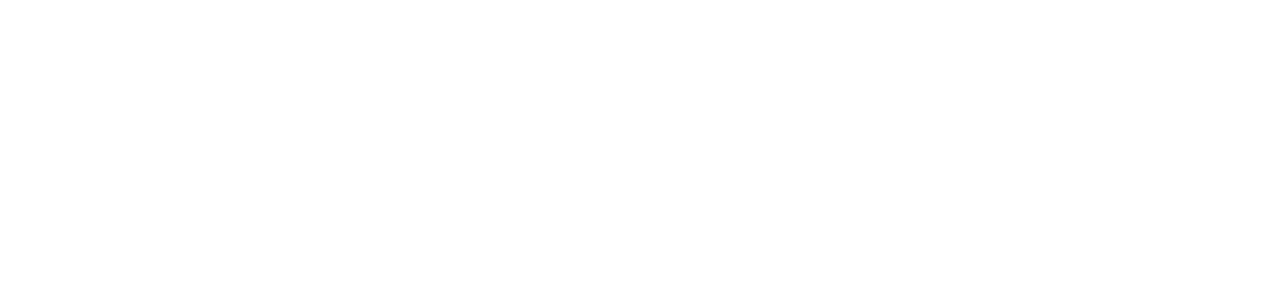
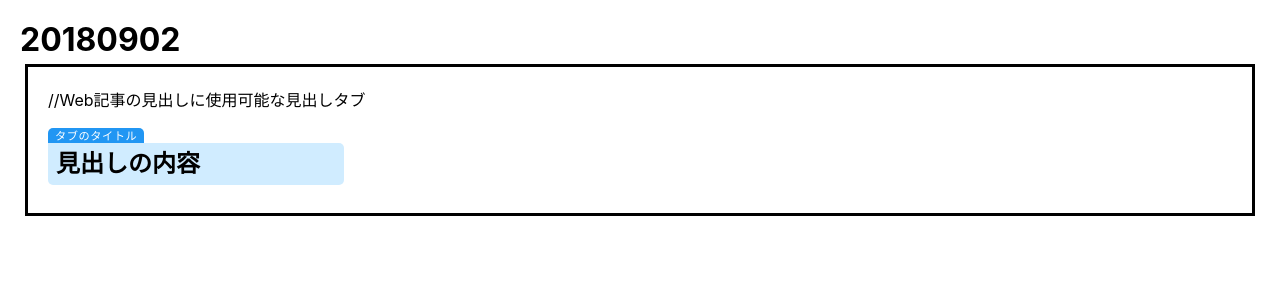
Before and after one commit to YukaKadokura/freespace, a Nuxt app: page /day/20180902 in a window 1280 px wide. Before the commit this address had no page. Shown: the top 300 px of the page. Built offline with nearby package versions, Linux system fonts and the light colour scheme.

Commit message:
20180902分のページの追加。Web記事の見出しに使用可能な見出しタブの実装。

```diff
--- /dev/null
+++ b/pages/day/20180902.vue
@@ -0,0 +1,52 @@
+<template>
+    <div id="Content">
+        {{ data1 }}
+        <h1>20180902</h1>
+        <div class="SubContent">
+            <p>//Web記事の見出しに使用可能な見出しタブ</p>
+            <v-flex xs12 sm6 md3>
+                <div id="midashi">
+                    <h2>見出しの内容</h2>
+                </div>
+            </v-flex>
+        </div>
+    </div>
+</template>
+
+<script>
+</script>
+
+<style>
+#Content{
+    padding:20px;
+}
+.SubContent{
+    margin:5px;
+    padding:20px;
+    border:solid;
+}
+#midashi{ /*見出し本体*/
+    position: relative;
+    color: black;
+    background: #d0ecff;
+    line-height: 1.4;
+    padding: 0.25em 0.5em;
+    margin: 2em 0 0.5em;
+    border-radius: 0 5px 5px 5px;
+}
+#midashi:after { /*タブ*/
+    position: absolute;
+    font-family: "Font Awesome 5 Free",'Quicksand','Avenir','Arial',sans-serif;
+    content: 'タブのタイトル';
+    background: #2196F3;
+    color: #fff;
+    left: 0px;
+    bottom: 100%;
+    border-radius: 5px 5px 0 0;
+    padding: 3px 7px 1px;
+    font-size: 0.7em;
+    line-height: 1;
+    letter-spacing: 0.05em
+}
+
+</style>
--- a/pages/index.vue
+++ b/pages/index.vue
@@ -2,6 +2,7 @@
   <div id="content">
     <h1>freespace</h1>
     <div id="day">
+      <v-btn small nuxt-link to="/day/20180902">20180902</v-btn>
       <v-btn small nuxt-link to="/day/20180901">20180901</v-btn>
       <v-btn small nuxt-link to="/day/20180831">20180831</v-btn>
     </div>
```
